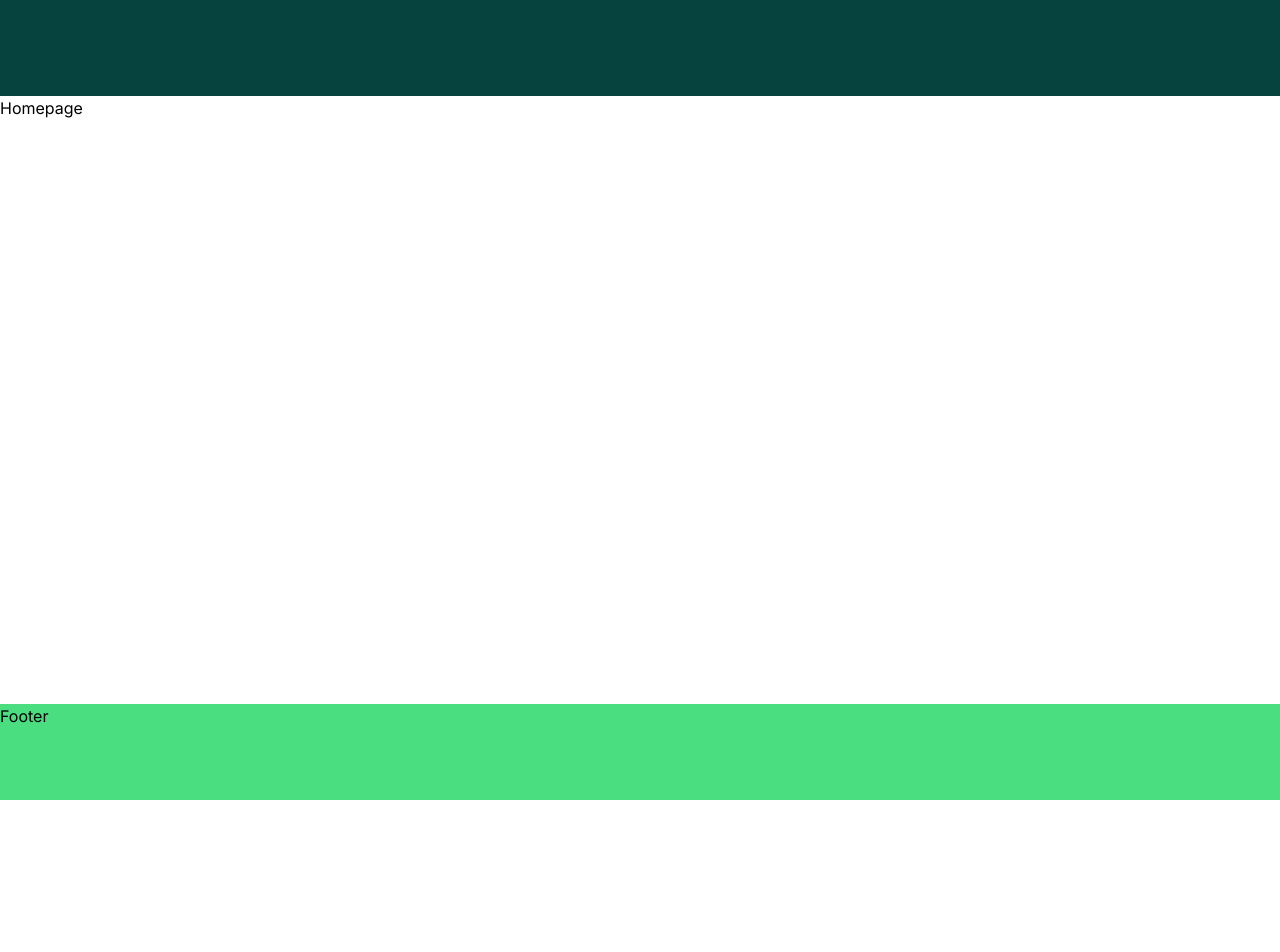
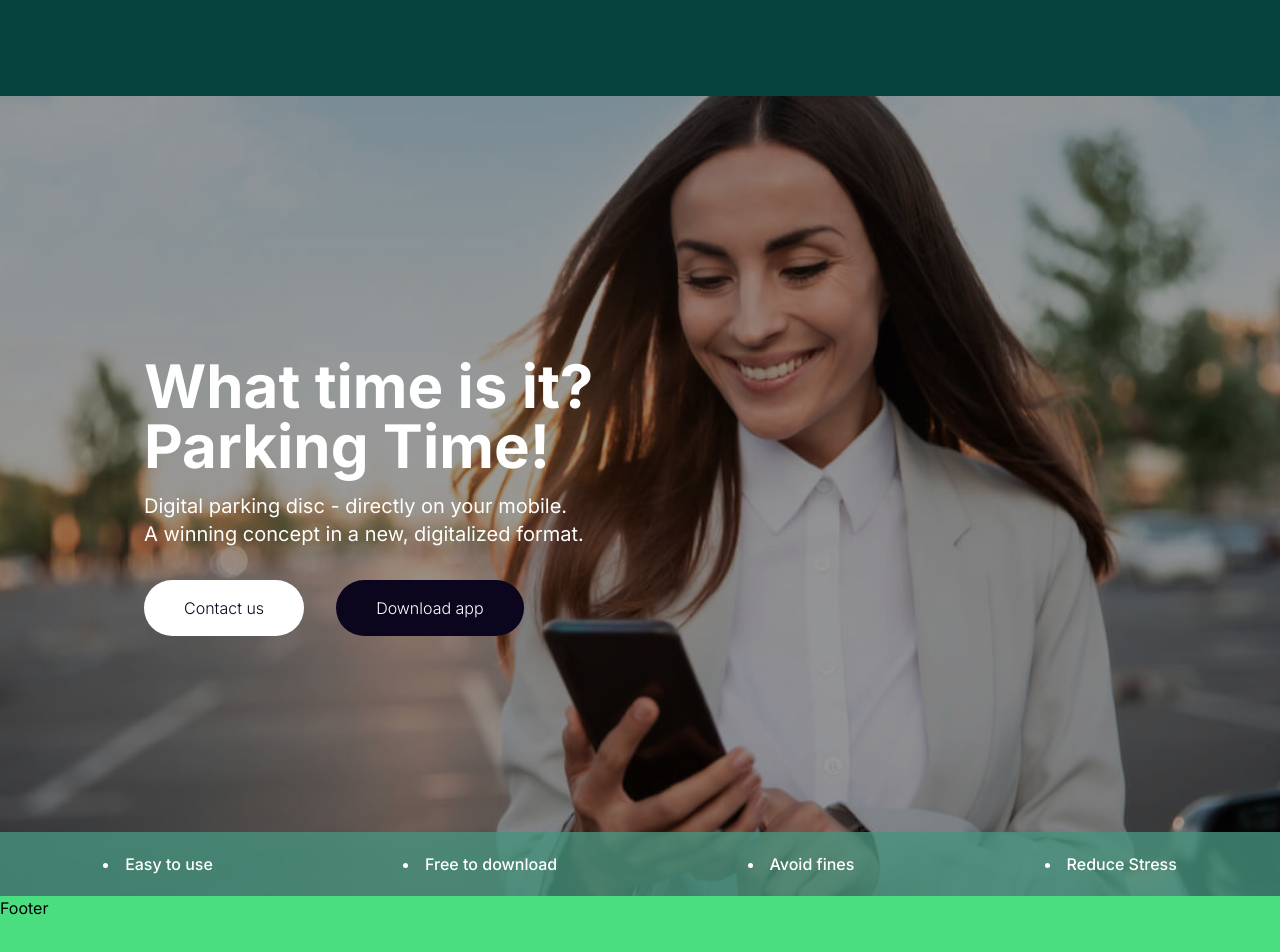
Before and after one commit to Legendarius-K/parking_time, a Next.js app: page / in a window 1280 px wide. Shown: the top 952 px of the page. Before the commit the page ends 800 px from the top, so only its background shows below. Built offline with nearby package versions, Linux system fonts and the light colour scheme.

Commit message:
Hero component for homepage

```diff
--- a/src/app/page.tsx
+++ b/src/app/page.tsx
@@ -1,9 +1,12 @@
 import Image from "next/image";
+import Hero from "@/components/Hero";
 
-export default function Home() {
+const Home = () => {
     return (
-        <main className="">
-            Homepage
-        </main>
+        <div>
+            <Hero />
+        </div>
     );
 }
+
+export default Home;
--- /dev/null
+++ b/src/components/Hero/index.tsx
@@ -0,0 +1,41 @@
+import React from 'react';
+import Link from 'next/link';
+
+const Hero: React.FC = () => {
+  return (
+    <div className="relative bg-cover bg-center h-screen" style={{ backgroundImage: 'url(/hero-bg.png)' }}>
+      <div className="absolute inset-0 bg-black bg-opacity-40"></div>
+      <div className="relative flex flex-col items-start justify-center h-full text-white px-4 md:px-8 lg:px-16" style={{ marginLeft: '80px' }}>
+        <h1 className="text-3xl md:text-4xl lg:text-5xl xl:text-6xl font-bold mb-4 leading-tight w-full md:w-3/4 lg:w-2/3 xl:w-1/2" style={{ opacity: 1 }}>
+          What time is it? <br /> Parking Time!
+        </h1>
+        <p className="text-sm md:text-base lg:text-lg xl:text-xl mb-8 w-full md:w-3/4 lg:w-2/3 xl:w-1/2" style={{ opacity: 1 }}>
+          Digital parking disc - directly on your mobile. <br />
+          A winning concept in a new, digitalized format.
+        </p>
+        <div className="flex flex-col md:flex-row space-y-4 md:space-y-0 md:space-x-4" style={{ gap: '16px' }}>
+        <Link href="/contact">
+            <button className="bg-white text-custom-black w-full md:w-auto px-8 md:px-10 py-3 md:py-4 rounded-full font-light transition">
+                Contact us
+            </button>
+        </Link>
+        <Link href="/download">
+            <button className="bg-custom-black text-white w-full md:w-auto px-8 md:px-10 py-3 md:py-4 rounded-full font-light transition">
+              Download app
+            </button>
+        </Link>
+        </div>
+      </div>
+      <div className="absolute bottom-0 left-0 w-full bg-pt-green p-4 text-center text-white bg-opacity-80">
+        <ul className="grid grid-cols-2 md:flex md:justify-around text-xs md:text-sm lg:text-base list-disc list-inside gap-4">
+          <li className="font-roboto font-medium leading-8">Easy to use</li>
+          <li className="font-roboto font-medium leading-8">Free to download</li>
+          <li className="font-roboto font-medium leading-8">Avoid fines</li>
+          <li className="font-roboto font-medium leading-8">Reduce Stress</li>
+        </ul>
+      </div>
+    </div>
+  );
+}
+
+export default Hero;
--- a/tailwind.config.ts
+++ b/tailwind.config.ts
@@ -8,6 +8,9 @@ const config: Config = {
   ],
   theme: {
     extend: {
+      spacing: {
+        '84': '200px',
+      },
       colors: {
         'pt-primary': 'rgb(6, 67, 62)',
         'pt-secondary': 'rgb(12, 5, 29)',
@@ -19,6 +22,7 @@ const config: Config = {
         'pt-gray1': '#868686',
         'pt-lightgrayborder': '#E8E8E8',
         'pt-gray2': '#F0F0F0',
+        'custom-black': '#0B051D',
       },
       backgroundImage: {
         "gradient-radial": "radial-gradient(var(--tw-gradient-stops))",
```
Also changed, not shown: public/hero-bg.png (added).
